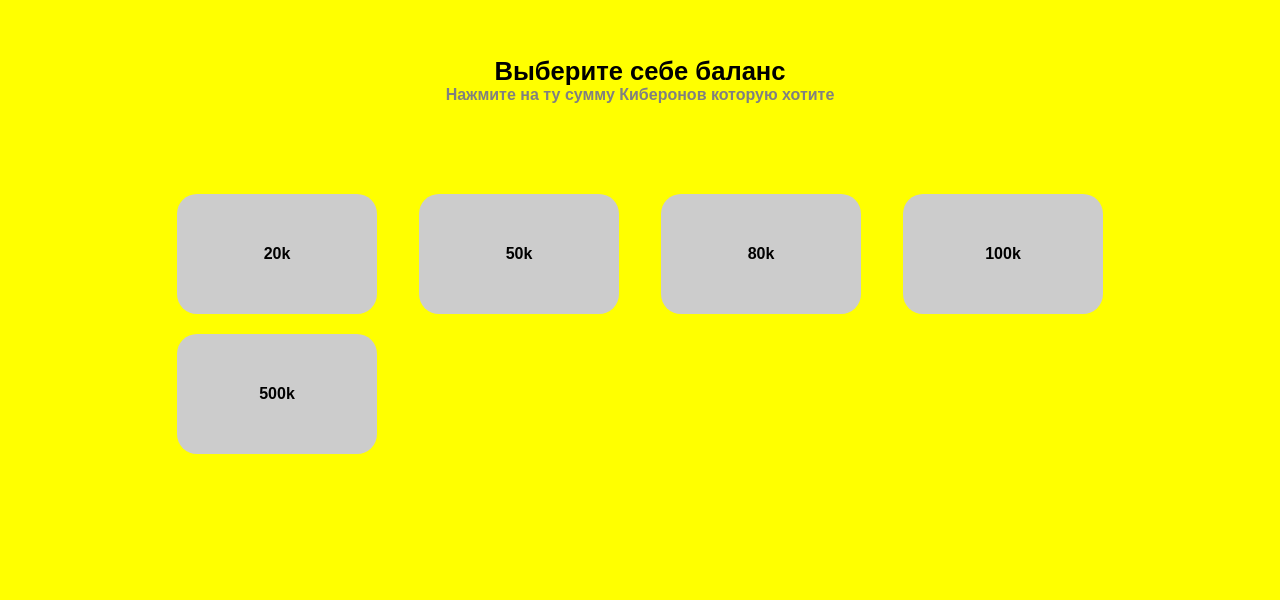
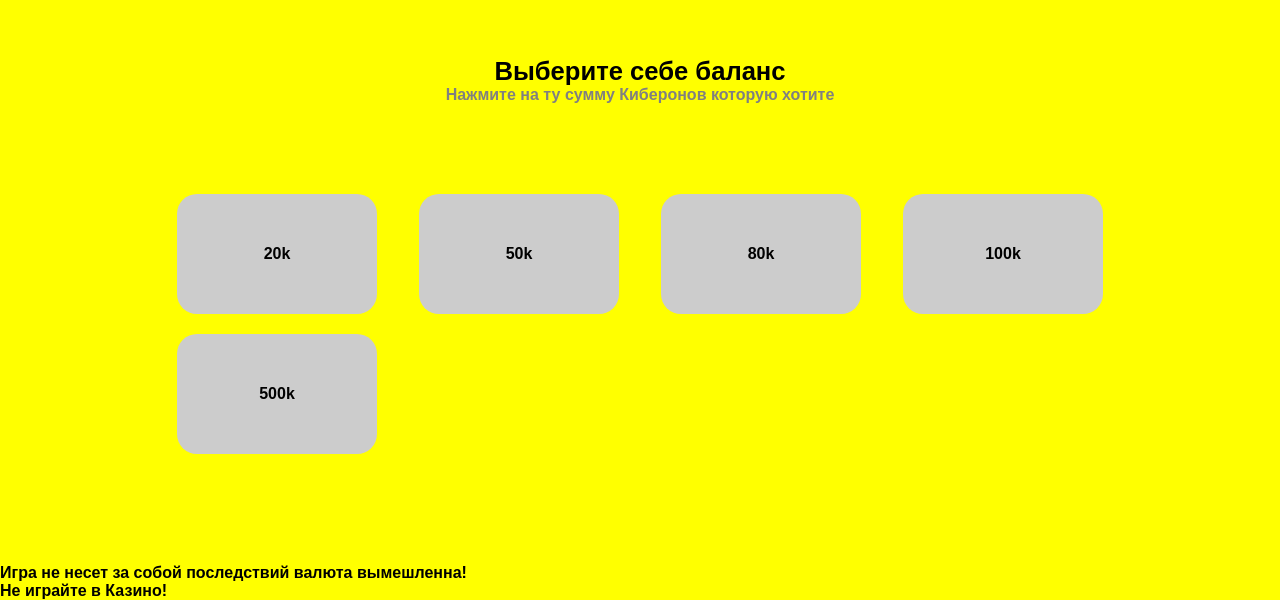
Before and after one commit to ciberOn/MyProjectGorbatenko, a plain HTML site: page index2.html in a window 1280 px wide. Shown: the part 823-1423 px from the top of the page. Before the commit the page ends 1387 px from the top, so only its background shows below. Drawn offline with Linux system fonts and the light colour scheme.

Commit message:
Update index2.html

```diff
--- a/index2.html
+++ b/index2.html
@@ -48,6 +48,10 @@
 		<div class="card" onclick="B100()">100k</div>
 		<div class="card" onclick="B500()">500k</div>
 	</div>
+	<div class="License">
+		<h2>Игра не несет за собой последствий валюта вымешленна!</h2>
+		<h3>Не играйте в Казино!</h3>
+	</div>
 </body>
 <script src="app.js"></script>
 </html>
```
